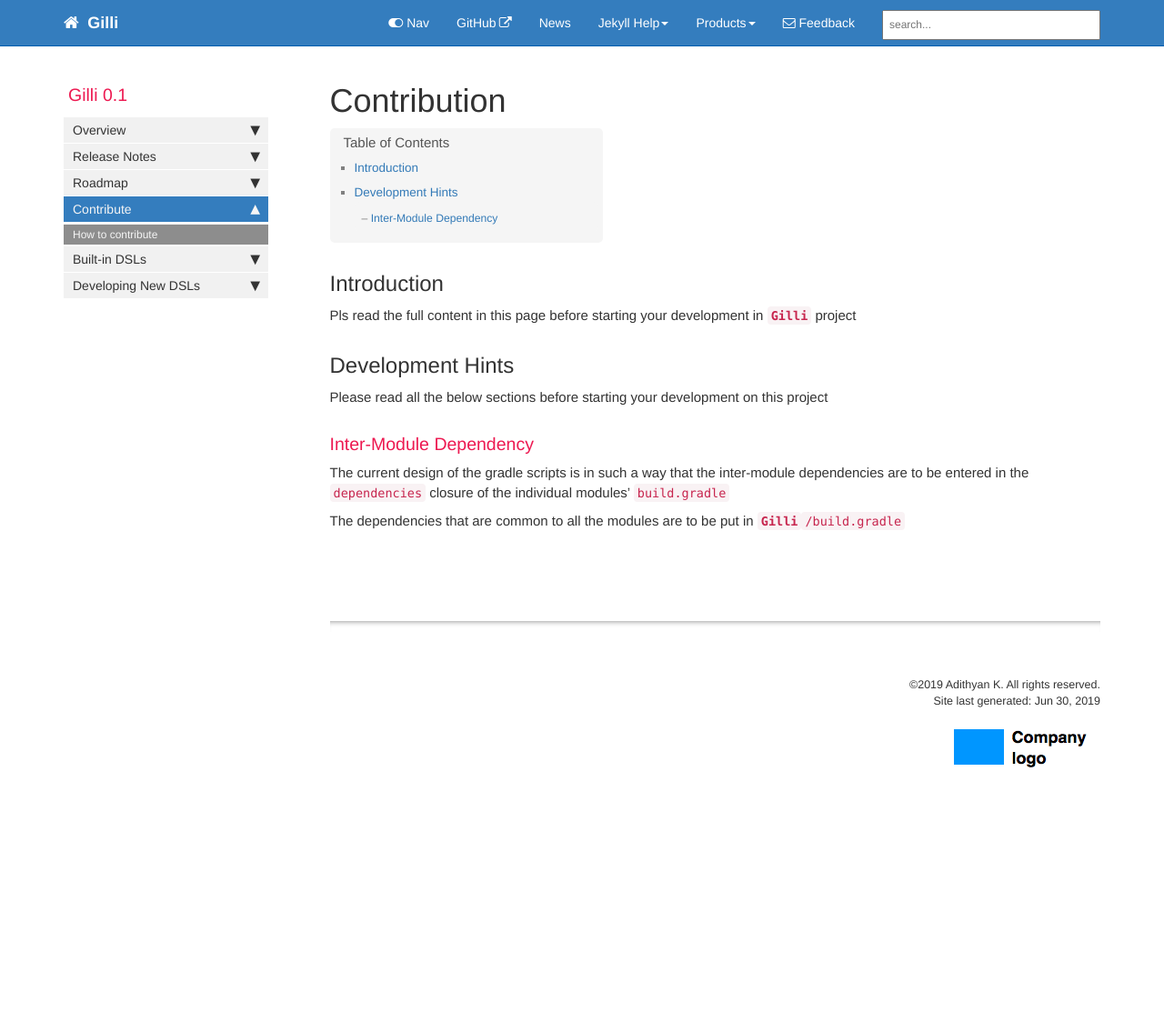
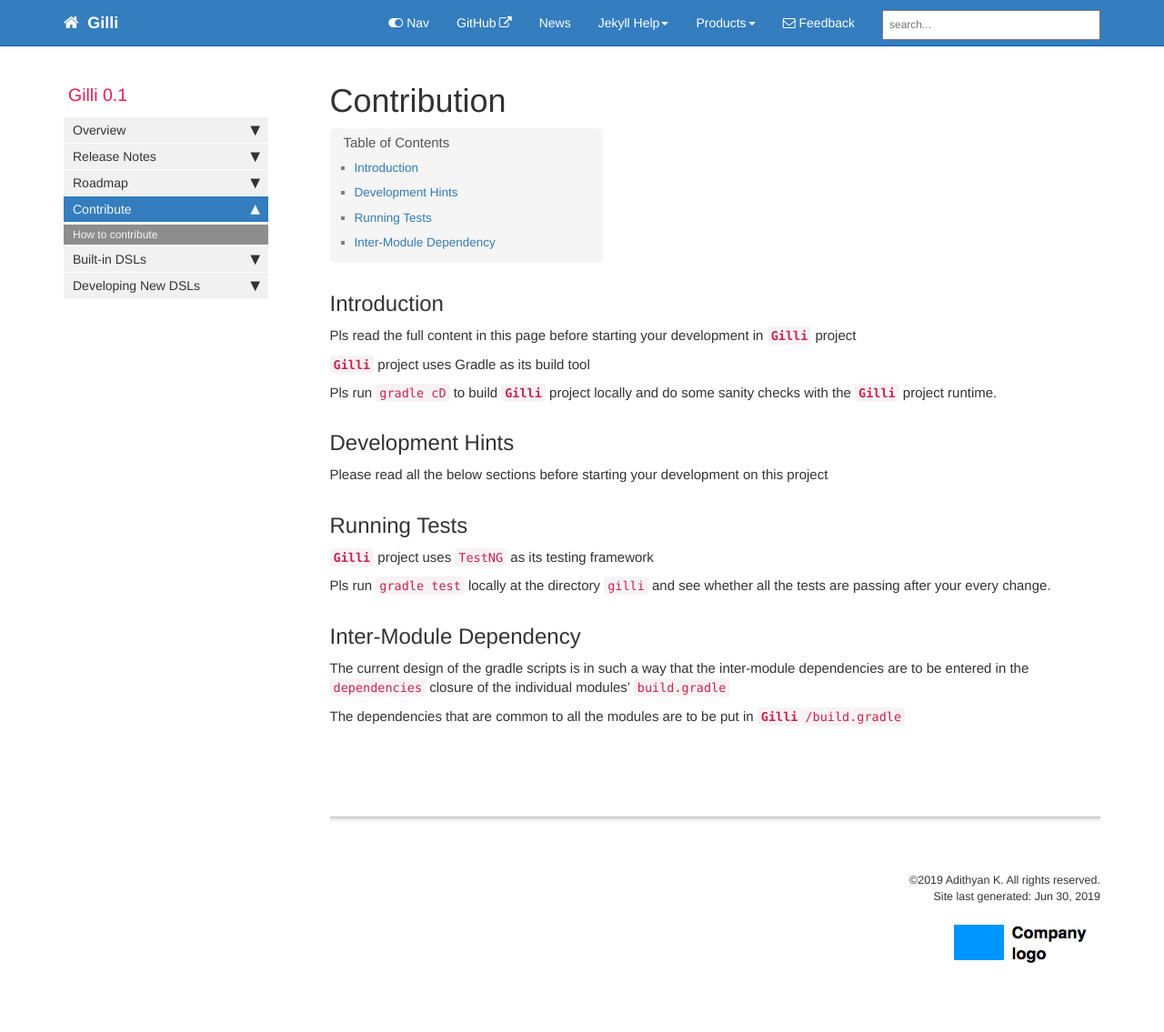
Before and after one commit to adithyank/gilli, a Jekyll site: the page built from docs/pages/lang/lang_contribution.md, in a window 1280 px wide. Shown: the whole page at 91% size. Built offline with Jekyll 4.4.1, drawn with Linux system fonts in a browser that asks for light colours; comment, search, counter and statistics services are not loaded; before the commit the page ends 920 px from its top, so only the background shows below that.

Commit message:
Add TestNG test case writing facility.Print Test Results in gradle script

```diff
--- a/docs/pages/lang/lang_contribution.md
+++ b/docs/pages/lang/lang_contribution.md
@@ -8,13 +8,29 @@ permalink: lang_contribution.html
 Pls read the full content in this page before starting your development
 in {{ page.gilli_project_title }} project
 
+{{ page.gilli_project_title }} project uses Gradle as its build tool
+
+
+Pls run `gradle cD` to build {{ page.gilli_project_title }} project
+locally and do some sanity checks with the
+{{ page.gilli_project_title }} project runtime.
+
 
 ## Development Hints
 
 Please read all the below sections before starting your development on
 this project
 
-### Inter-Module Dependency
+## Running Tests
+
+{{ page.gilli_project_title }} project uses `TestNG` as its testing
+   framework
+
+Pls run `gradle test` locally at the directory `gilli` and see whether
+all the tests are passing after your every change.
+
+
+## Inter-Module Dependency
 
 The current design of the gradle scripts is in such a way that the
 inter-module dependencies are to be entered in the `dependencies`
```
Also changed, not shown: 3 other files.
